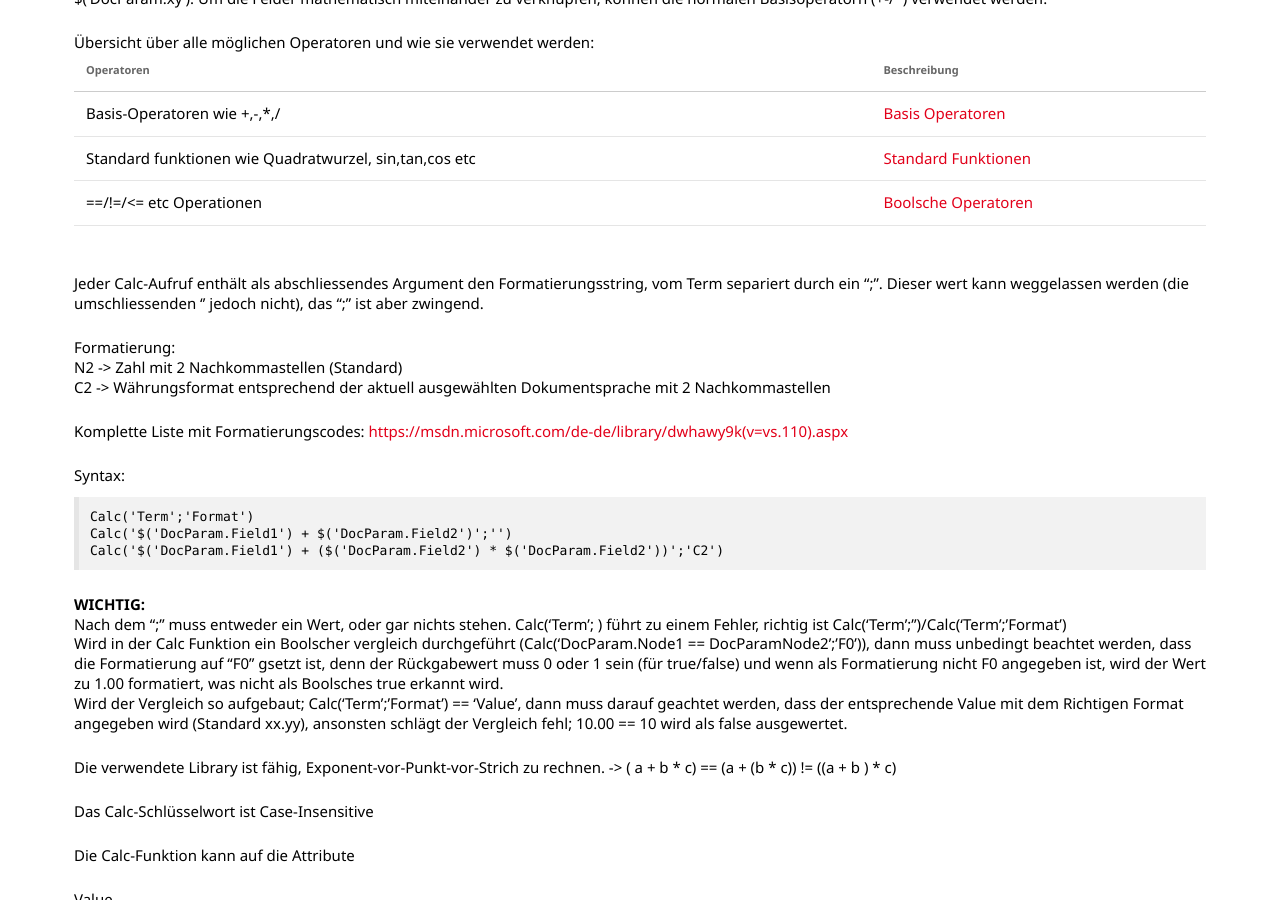
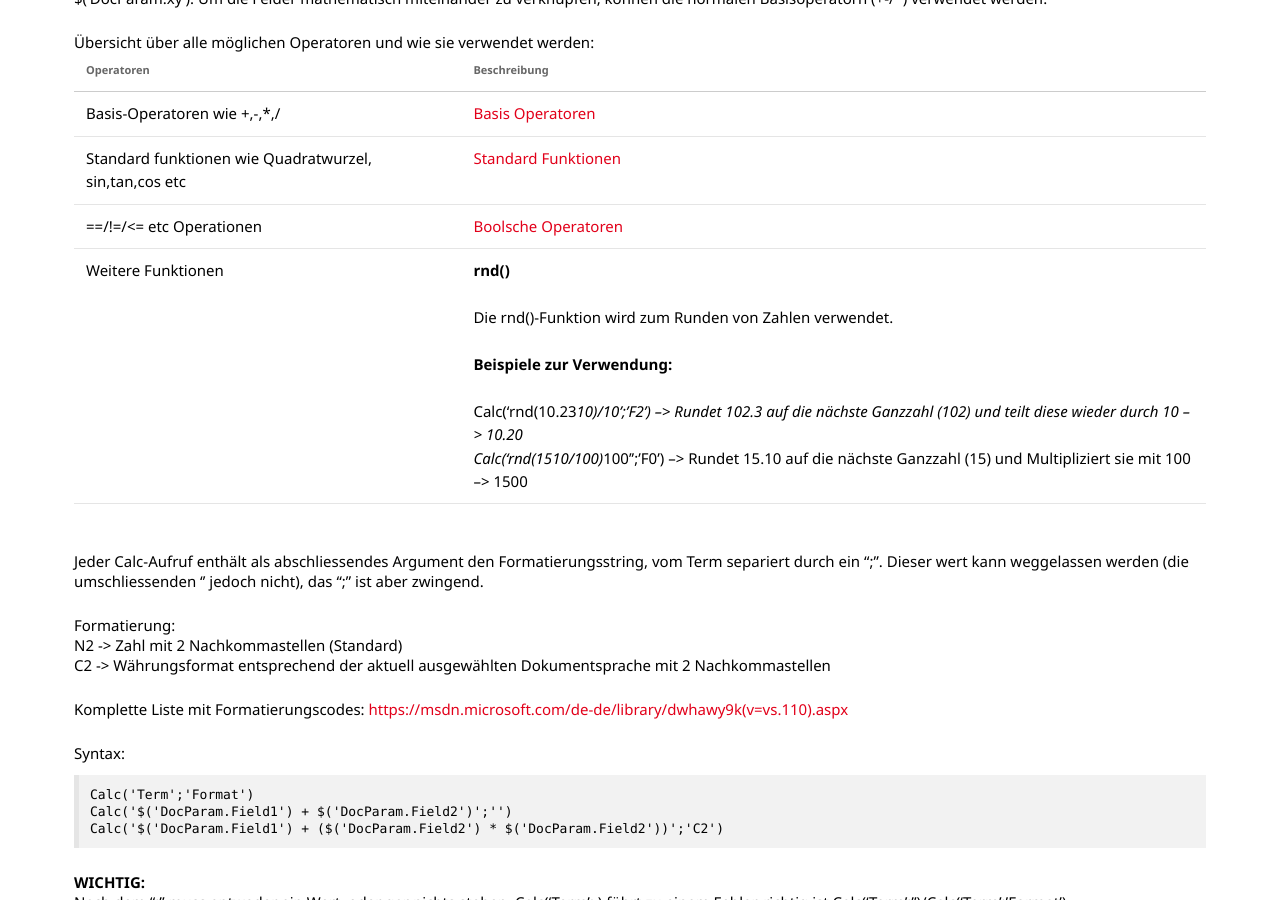
Before and after one commit to primesoft-group/oneoffixx-docs, a Jekyll site: the page built from _pages/docfunc/de/df-documentparameter.md, in a window 1280 px wide and 900 px high, scrolled down 11112 px. Built offline with Jekyll 4.4.1, drawn with Linux system fonts in a browser that asks for light colours; nearby versions of some CDN libraries; some web fonts are replaced.

Commit message:
Added rnd() func to CalcBindings

```diff
--- a/_pages/docfunc/de/df-documentparameter.md
+++ b/_pages/docfunc/de/df-documentparameter.md
@@ -311,7 +311,8 @@ Das Ansprechen der Felder bleibt dabei gleich, $('DocParam.xy'). Um die Felder m
 |    ----			|        ----        |
 |  Basis-Operatoren wie +,-,*,/      |                      [Basis Operatoren](https://github.com/pieterderycke/Jace/wiki/Basic-Operations)  |
 |  Standard funktionen wie Quadratwurzel, sin,tan,cos etc  | [Standard Funktionen](https://github.com/pieterderycke/Jace/wiki/Standard-Functions) |
-|  ==/!=/<= etc Operationen     |       [Boolsche Operatoren](https://github.com/pieterderycke/Jace/wiki/Boolean-Operations)
+|  ==/!=/<= etc Operationen     |       [Boolsche Operatoren](https://github.com/pieterderycke/Jace/wiki/Boolean-Operations)  |
+|  Weitere Funktionen  |  __rnd()__ <br><br>Die rnd()-Funktion wird zum Runden von Zahlen verwendet. <br><br>__Beispiele zur Verwendung:__<br><br>Calc('rnd(10.23*10)/10';'F2') --> Rundet 102.3 auf die nächste Ganzzahl (102) und teilt diese wieder durch 10 --> 10.20<br>Calc('rnd(1510/100)*100'';'F0') --> Rundet 15.10 auf die nächste Ganzzahl (15) und Multipliziert sie mit 100 --> 1500
 
 Jeder Calc-Aufruf enthält als abschliessendes Argument den Formatierungsstring, vom Term separiert durch ein ";". Dieser wert kann weggelassen werden (die umschliessenden '' jedoch nicht), das ";" ist aber zwingend.
 
@@ -344,6 +345,7 @@ IsEnabled
 IsVisible
 
 angewendet werden.
+
 
 __Beispiele__
 
```
